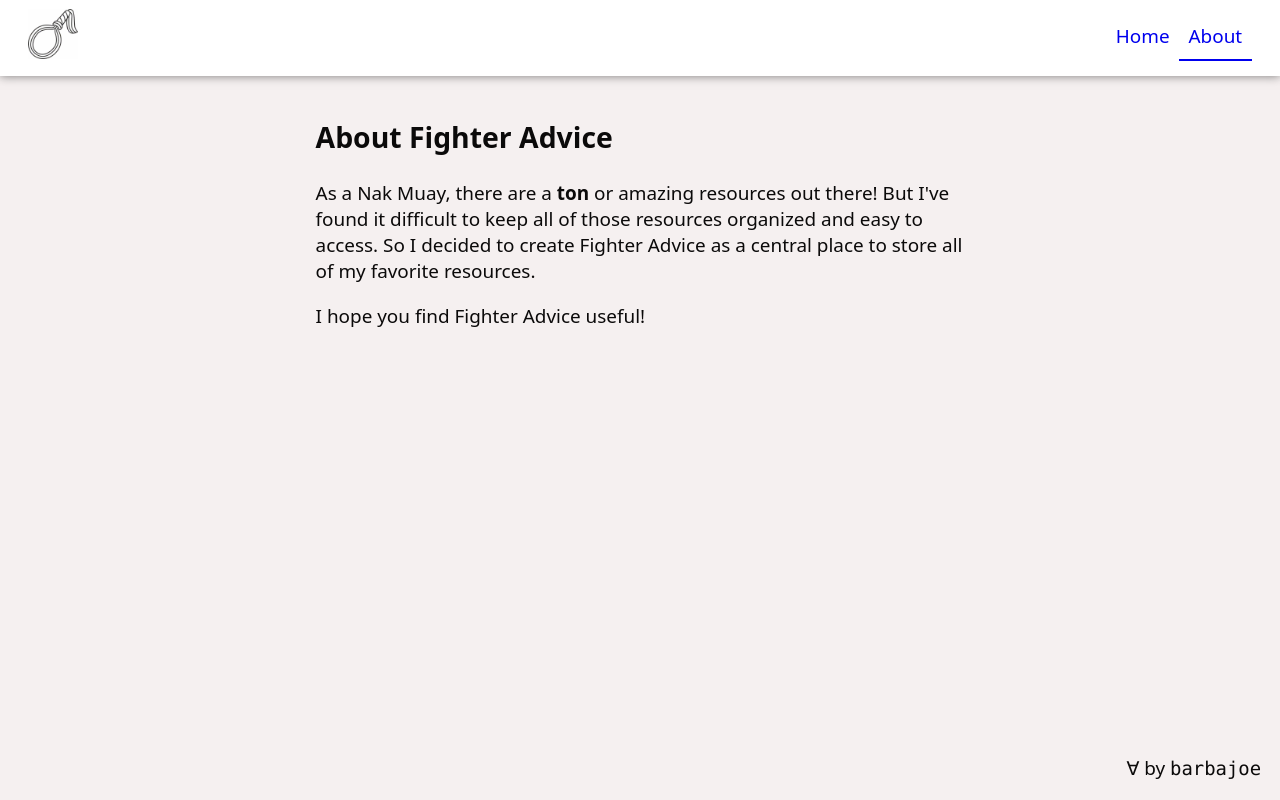
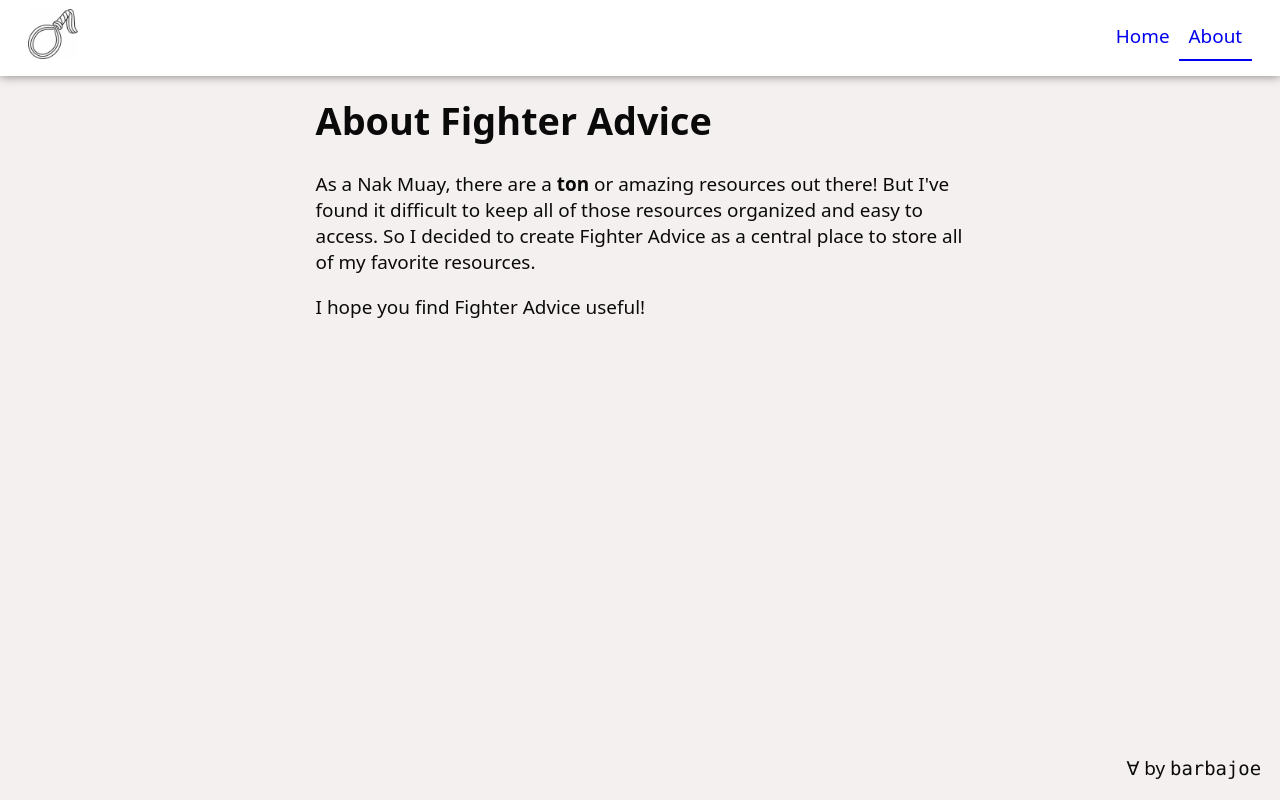
Before and after one commit to Barbacoa08/fighter-advice, a SvelteKit app: page /about in a window 1280 px wide. Built offline with nearby package versions, Linux system fonts and the light colour scheme.

Commit message:
resolve a11y landmark issue

```diff
--- a/src/routes/about/+page.svelte
+++ b/src/routes/about/+page.svelte
@@ -2,7 +2,7 @@
   <title>FA: About</title>
 </svelte:head>
 
-<h2>About Fighter Advice</h2>
+<h1>About Fighter Advice</h1>
 
 <p>
   As a Nak Muay, there are a <strong>ton</strong> or amazing resources out there!
```
